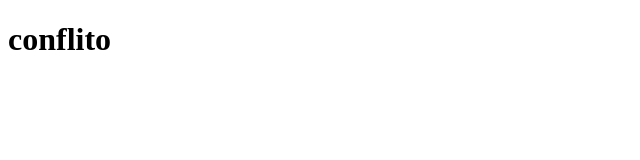
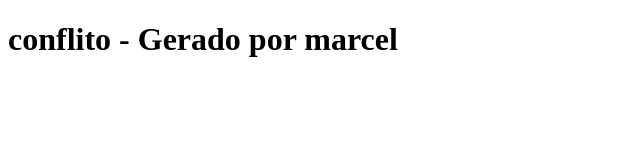
Before and after one commit to marcelsmelo/aula3tiib, a plain HTML site: page index.html in a window 1280 px wide. Shown: the whole page, without its empty margins (0-640 px from the left). Drawn offline with Linux system fonts and the light colour scheme.

Commit message:
Mudança 2

```diff
--- a/index.html
+++ b/index.html
@@ -6,7 +6,7 @@
     <title>Document</title>
 </head>
 <body>
-    <h1>conflito</h1>
+    <h1>conflito - Gerado por marcel</h1>
 
 </body>
 </html>
```
